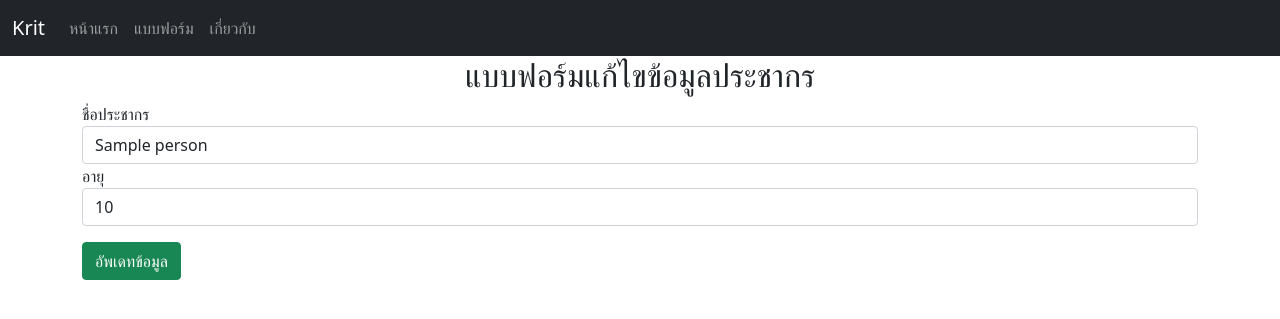
After one commit to KritSuth/Django-project, a Django app: template myapp/templates/edit.html in a window 1280 px wide. The commit adds this page. Shown: the top 319 px of the page. Run offline with Django 5.2, Linux system fonts and the light colour scheme; the template is opened without the code that fills it: most values are stand-ins (such as "Sample title", 1, 10 or a date in 2020).

Commit message:
add edit & delete form

```diff
--- /dev/null
+++ b/myapp/templates/edit.html
@@ -0,0 +1,19 @@
+{% extends "base.html" %}
+{% block title %}
+    <title>แบบฟอร์มประชากร</title>
+{% endblock %}
+{% block content %}
+    <h2 class="text-center">แบบฟอร์มแก้ไขข้อมูลประชากร</h2>
+    <form method="post">
+    {% csrf_token %}
+        <div class="form-group">
+            <label for="name">ชื่อประชากร</label>
+            <input type="text" name="name" class="form-control" value="{{person.name}}">
+        </div>
+        <div class="form-group mb-3">
+            <label for="age">อายุ</label>
+            <input type="age" name="age" class="form-control" value="{{person.age}}">
+        </div>
+        <input type="submit" value="อัพเดทข้อมูล" class="btn btn-success">
+    </form>
+{% endblock %}
--- a/myapp/urls.py
+++ b/myapp/urls.py
@@ -4,5 +4,7 @@ from myapp import views
 urlpatterns = [
     path('',views.index),
     path('about',views.about),
-    path('form',views.form)
+    path('form',views.form),
+    path('edit/<person_id>',views.edit),
+    path('delete/<person_id>',views.delete)
 ]
```
Also changed, not shown: myapp/templates/index.html (+6 -2 lines), myapp/views.py (+20 -1 lines), db.sqlite3.
